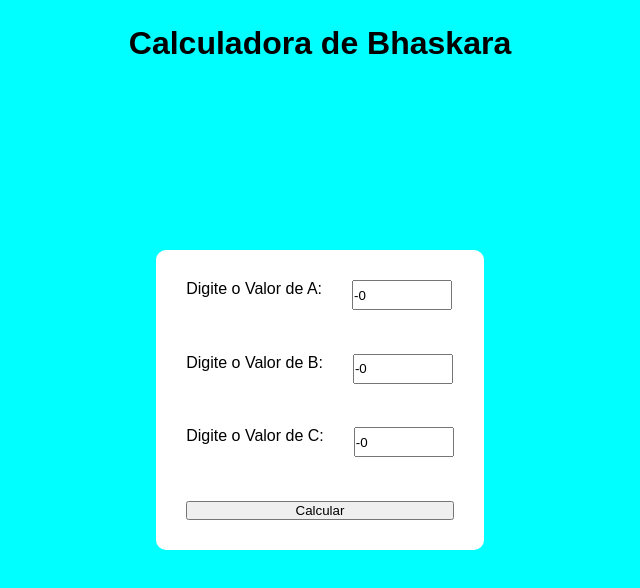
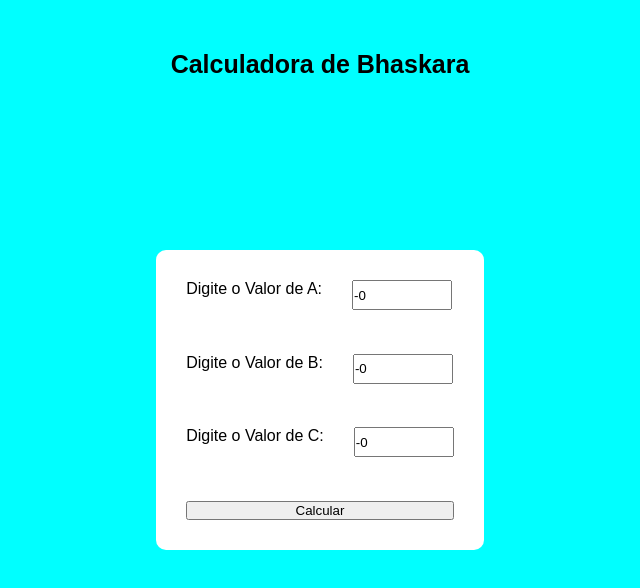
Before and after one commit to 00-Piter-00/calculadora-bhaskara, a plain HTML site: page index.html in a window 1280 px wide. Shown: the whole page, without its empty margins (320-960 px from the left). Drawn offline with Linux system fonts and the light colour scheme; a web font is replaced by a local one.

Commit message:
Update style.css

```diff
--- a/style.css
+++ b/style.css
@@ -15,7 +15,8 @@ body {
 }
 body h1 {
     position: absolute;
-    top: 25px;
+    top: 50px;
+    font-size: 25px;
 }
 #res-container {
     height: 415px;
```
